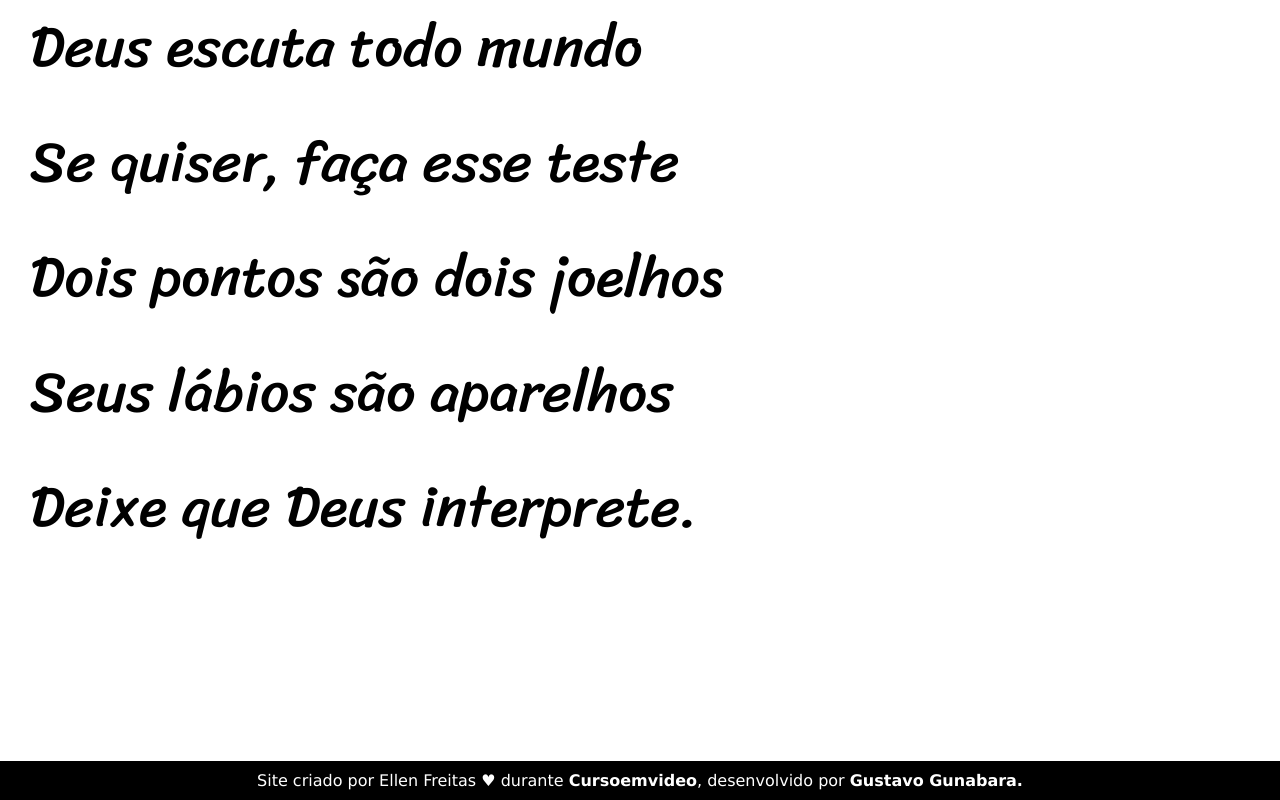
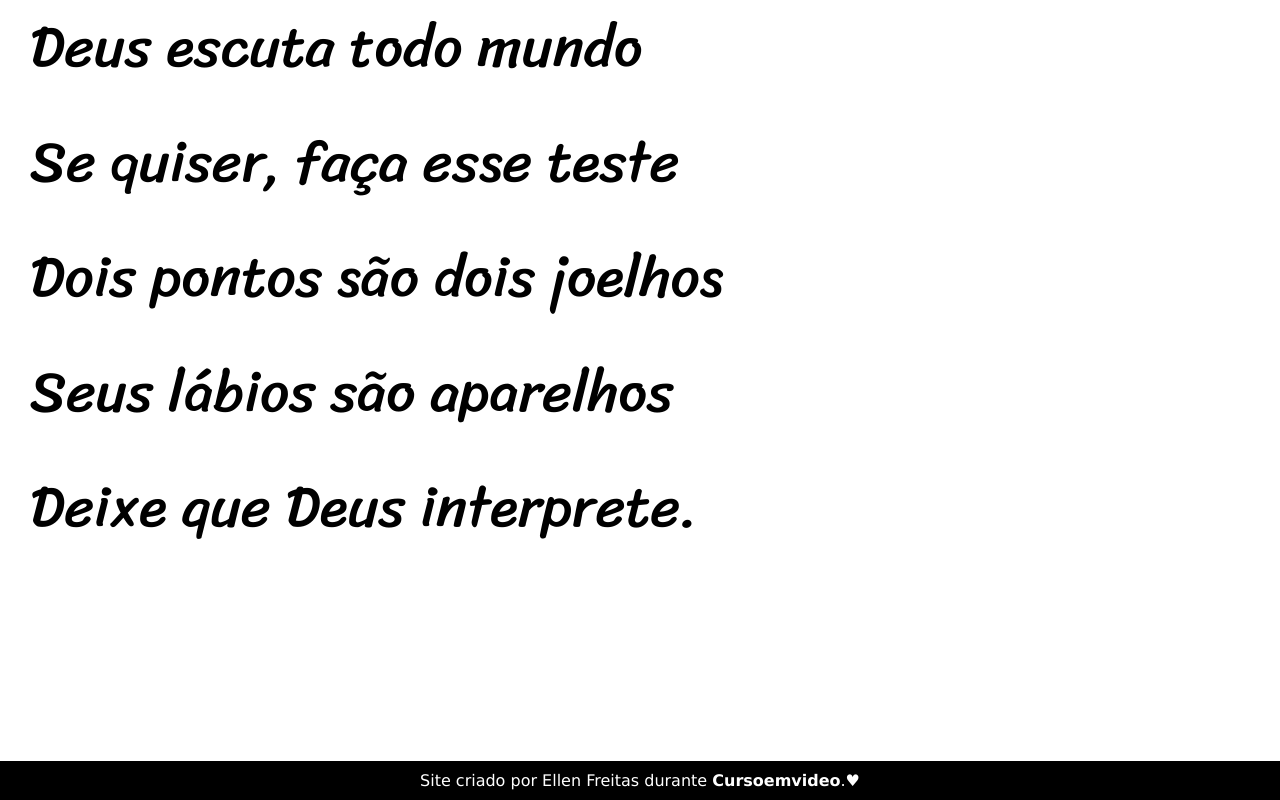
Before and after one commit to ellen-freitas/lagin-page-cordelmoderno, a plain HTML site: page index.html in a window 1280 px wide. Shown: the part 6431-7231 px from the top of the page. Drawn offline with Linux system fonts and the light colour scheme.

Commit message:
Ajustes footer

```diff
--- a/index.html
+++ b/index.html
@@ -93,7 +93,7 @@
         </p>
     </section>
 
-    <footer>Site criado por Ellen Freitas ♥ durante  <a href="https://www.cursoemvideo.com" target="_blank">Cursoemvideo</a>, desenvolvido por <a href="https://gustavoguanabara.github.io" target="_blank">Gustavo Gunabara.</a> </footer>
+    <footer>Site criado por Ellen Freitas durante  <a href="https://www.cursoemvideo.com" target="_blank">Cursoemvideo</a>.♥ </footer>
 
 </body>
 </html>
```
